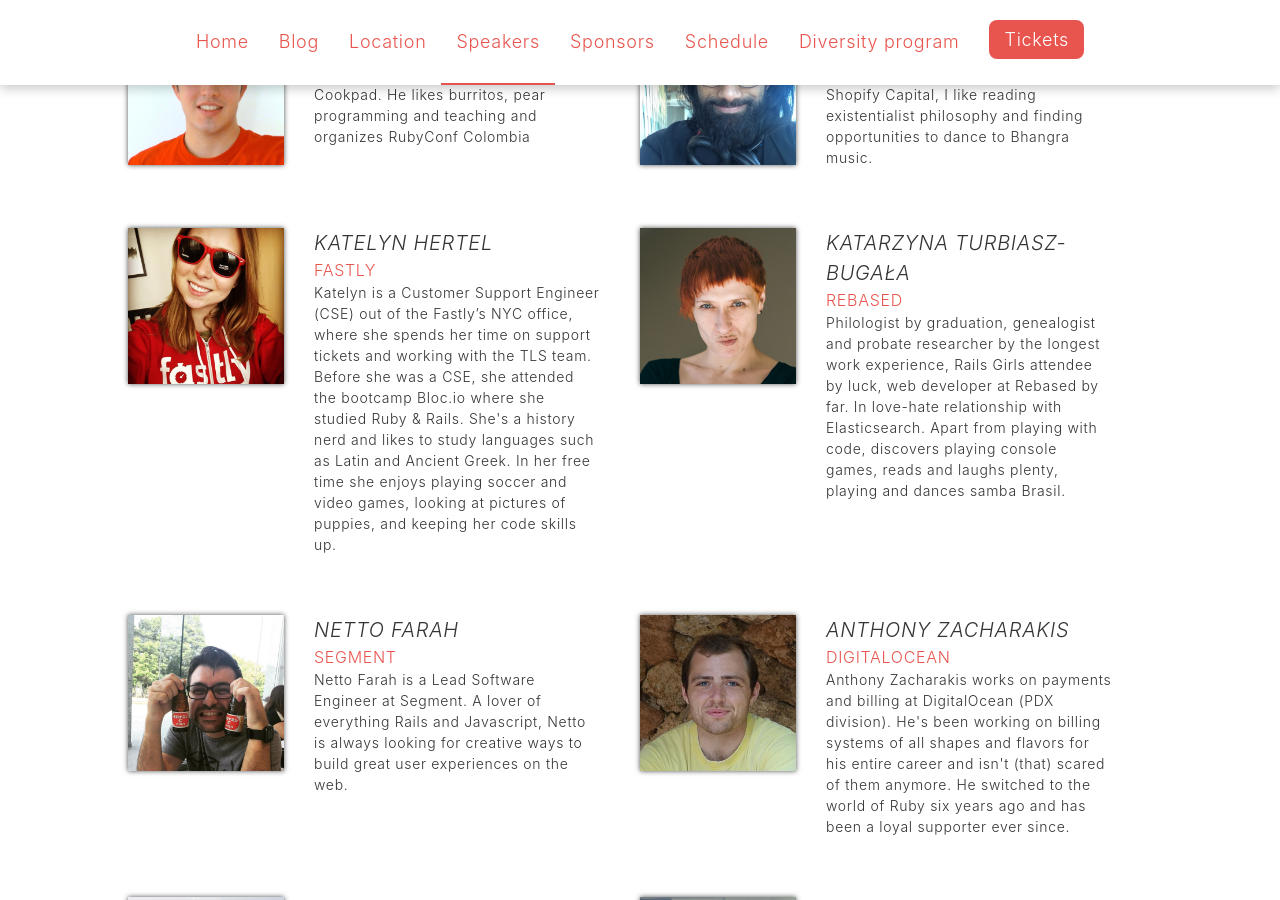
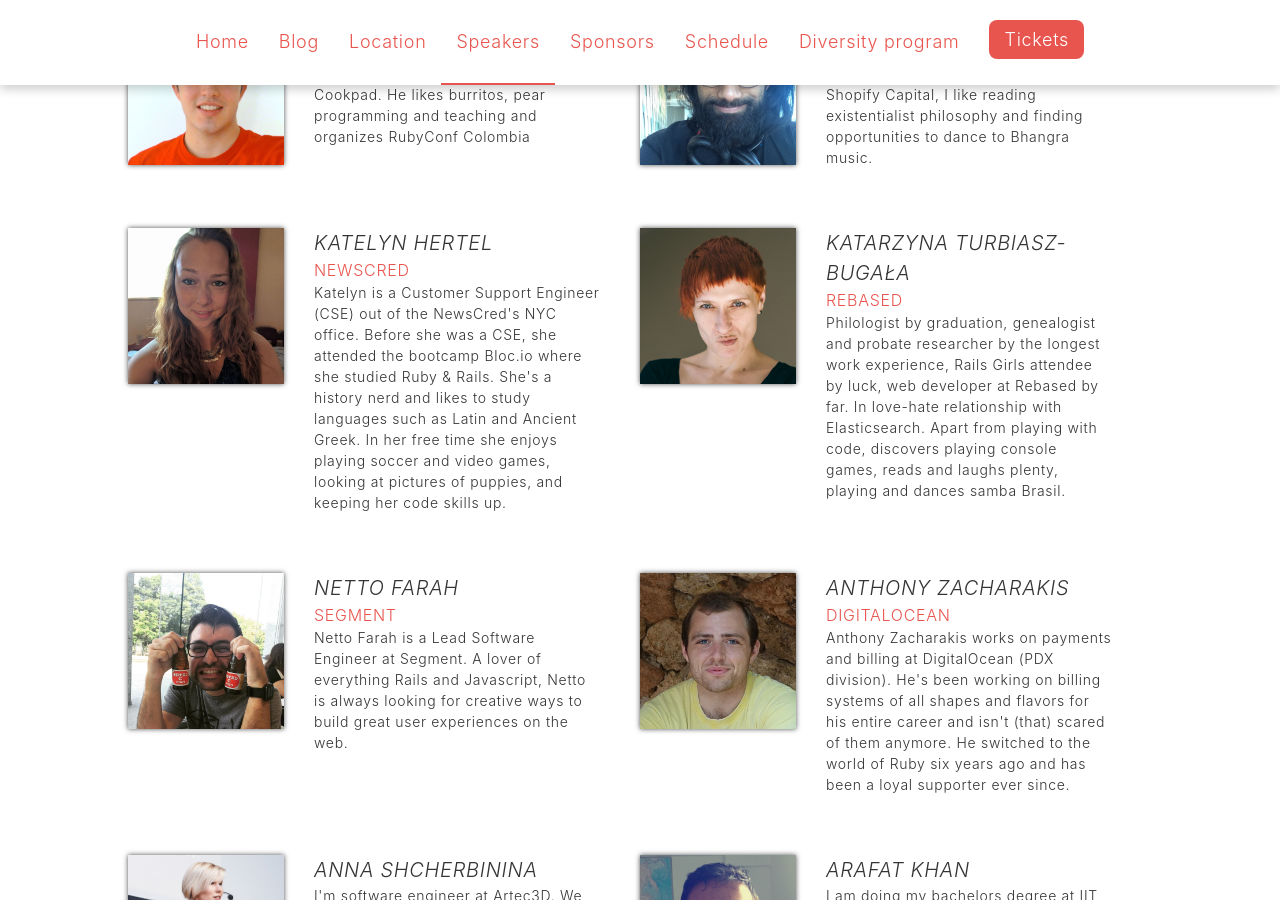
Before and after one commit to euruko/euruko2017.github.io, a Jekyll site: the page built from speakers.html, in a window 1280 px wide and 900 px high, scrolled down 876 px. Built offline with Jekyll 4.4.1, drawn with Linux system fonts in a browser that asks for light colours.

Commit message:
Update Katelyn bio & pic

```diff
--- a/_data/speakers.json
+++ b/_data/speakers.json
@@ -45,8 +45,8 @@
     "id": "katelyn",
     "photo": "/assets/speakers/katelyn.jpg",
     "name": "Katelyn Hertel",
-    "company": "Fastly",
-    "introduction": "Katelyn is a Customer Support Engineer (CSE) out of the Fastly’s NYC office, where she spends her time on support tickets and working with the TLS team. Before she was a CSE, she attended the bootcamp Bloc.io where she studied Ruby & Rails. She's a history nerd and likes to study languages such as Latin and Ancient Greek. In her free time she enjoys playing soccer and video games, looking at pictures of puppies, and keeping her code skills up."
+    "company": "NewsCred",
+    "introduction": "Katelyn is a Customer Support Engineer (CSE) out of the NewsCred's NYC office. Before she was a CSE, she attended the bootcamp Bloc.io where she studied Ruby & Rails. She's a history nerd and likes to study languages such as Latin and Ancient Greek. In her free time she enjoys playing soccer and video games, looking at pictures of puppies, and keeping her code skills up."
   },
   {
     "id": "katarzyna",
```
Also changed, not shown: assets/speakers/katelyn.jpg.
